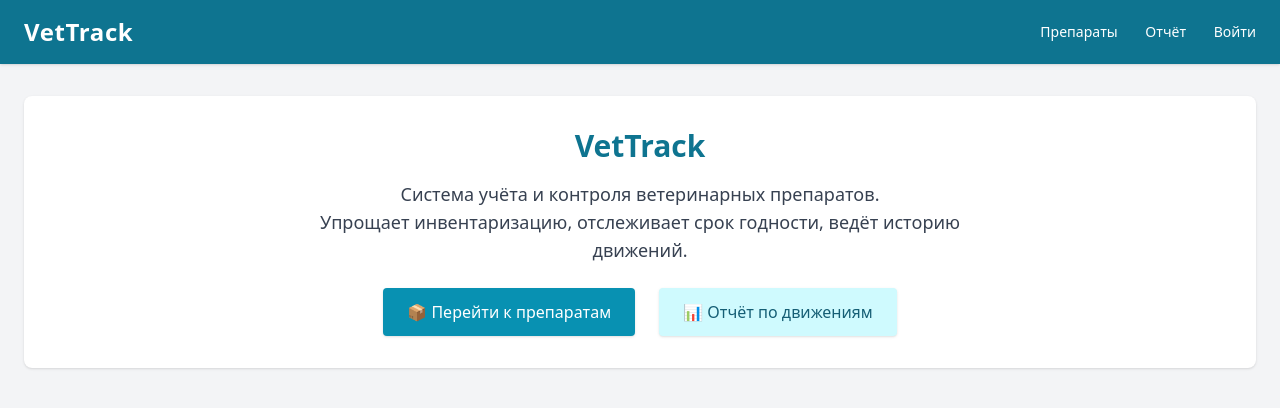
After one commit to IngannamorteScienceDev/VetTrack, a Django app: page / in a window 1280 px wide. The commit adds this page. Shown: the top 408 px of the page. Run offline with Django 5.2, Linux system fonts and the light colour scheme; some libraries are stand-ins or nearby versions.

Commit message:
Create IndexPage

```diff
--- a/meds/templates/meds/base.html
+++ b/meds/templates/meds/base.html
@@ -10,7 +10,9 @@
   <!-- 🌊 Шапка -->
   <header class="bg-cyan-700 text-white shadow">
     <div class="container mx-auto px-6 py-4 flex justify-between items-center">
-      <h1 class="text-2xl font-bold tracking-wide">VetTrack</h1>
+      <h1 class="text-2xl font-bold tracking-wide">
+        <a href="{% url 'index' %}" class="hover:underline">VetTrack</a>
+      </h1>
       <nav class="space-x-6 text-sm">
         <a href="{% url 'drug_list' %}" class="hover:underline">Препараты</a>
         <a href="{% url 'movement_report' %}" class="hover:underline">Отчёт</a>
--- /dev/null
+++ b/meds/templates/meds/index.html
@@ -0,0 +1,22 @@
+{% extends 'meds/base.html' %}
+{% block title %}Добро пожаловать в VetTrack{% endblock %}
+{% block content %}
+
+<div class="bg-white shadow rounded-lg p-8 text-center">
+  <h2 class="text-3xl font-bold text-cyan-700 mb-4">VetTrack</h2>
+  <p class="text-gray-700 text-lg mb-6 max-w-2xl mx-auto">
+    Система учёта и контроля ветеринарных препаратов.<br>
+    Упрощает инвентаризацию, отслеживает срок годности, ведёт историю движений.
+  </p>
+
+  <div class="flex justify-center space-x-6">
+    <a href="{% url 'drug_list' %}" class="bg-cyan-600 hover:bg-cyan-700 text-white px-6 py-3 rounded shadow">
+      📦 Перейти к препаратам
+    </a>
+    <a href="{% url 'movement_report' %}" class="bg-cyan-100 hover:bg-cyan-200 text-cyan-800 px-6 py-3 rounded shadow">
+      📊 Отчёт по движениям
+    </a>
+  </div>
+</div>
+
+{% endblock %}
--- a/meds/urls.py
+++ b/meds/urls.py
@@ -10,4 +10,5 @@ urlpatterns = [
     path('drug/<int:drug_id>/edit/', views.edit_drug, name='edit_drug'),
     path('drug/<int:drug_id>/toggle-archive/', views.toggle_archive_drug, name='toggle_archive_drug'),
     path('report/', views.movement_report, name='movement_report'),
+    path('', views.index, name='index'),
 ]
--- a/meds/views.py
+++ b/meds/views.py
@@ -234,3 +234,6 @@ def movement_report(request):
         'quick': quick,
         'active_type': movement_type
     })
+
+def index(request):
+    return render(request, 'meds/index.html')
```
